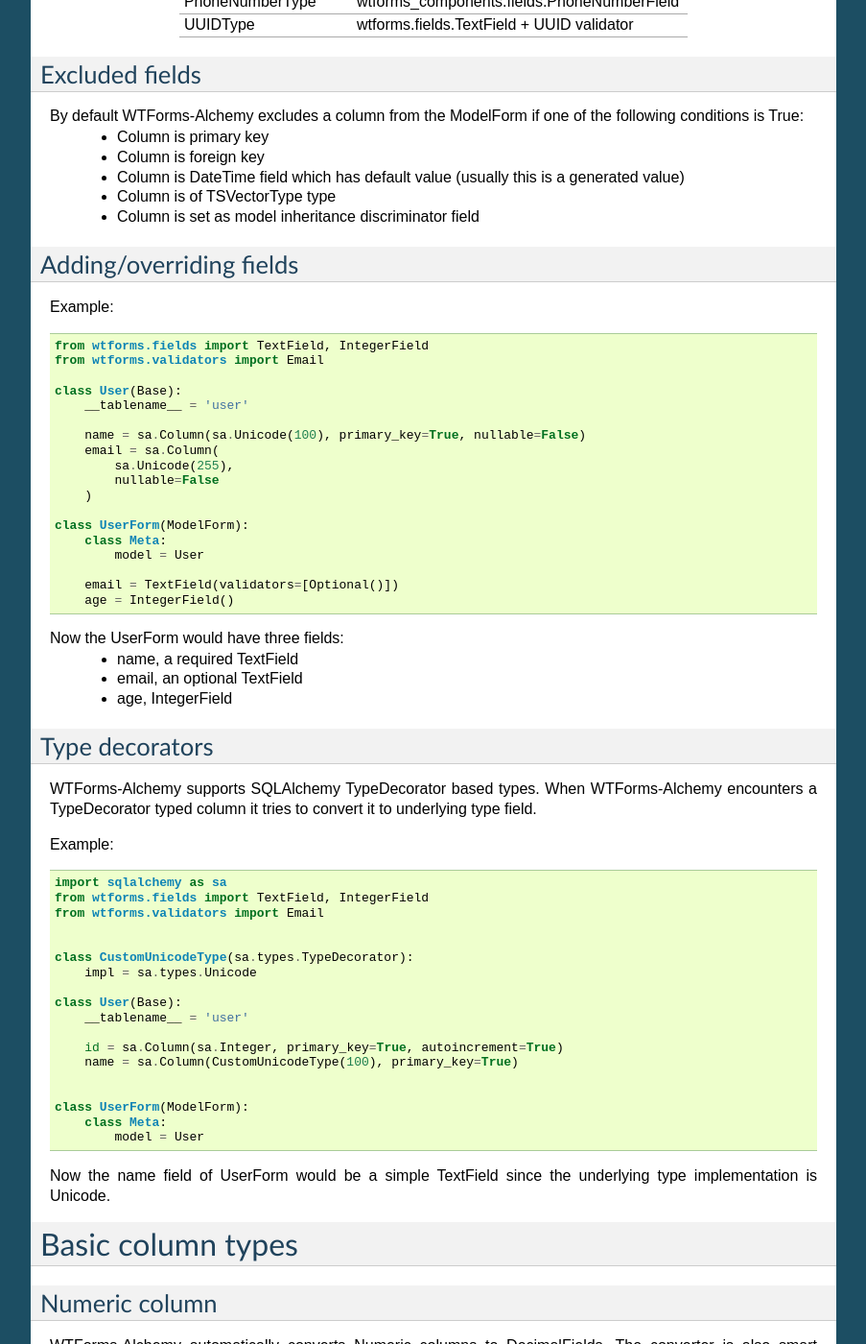
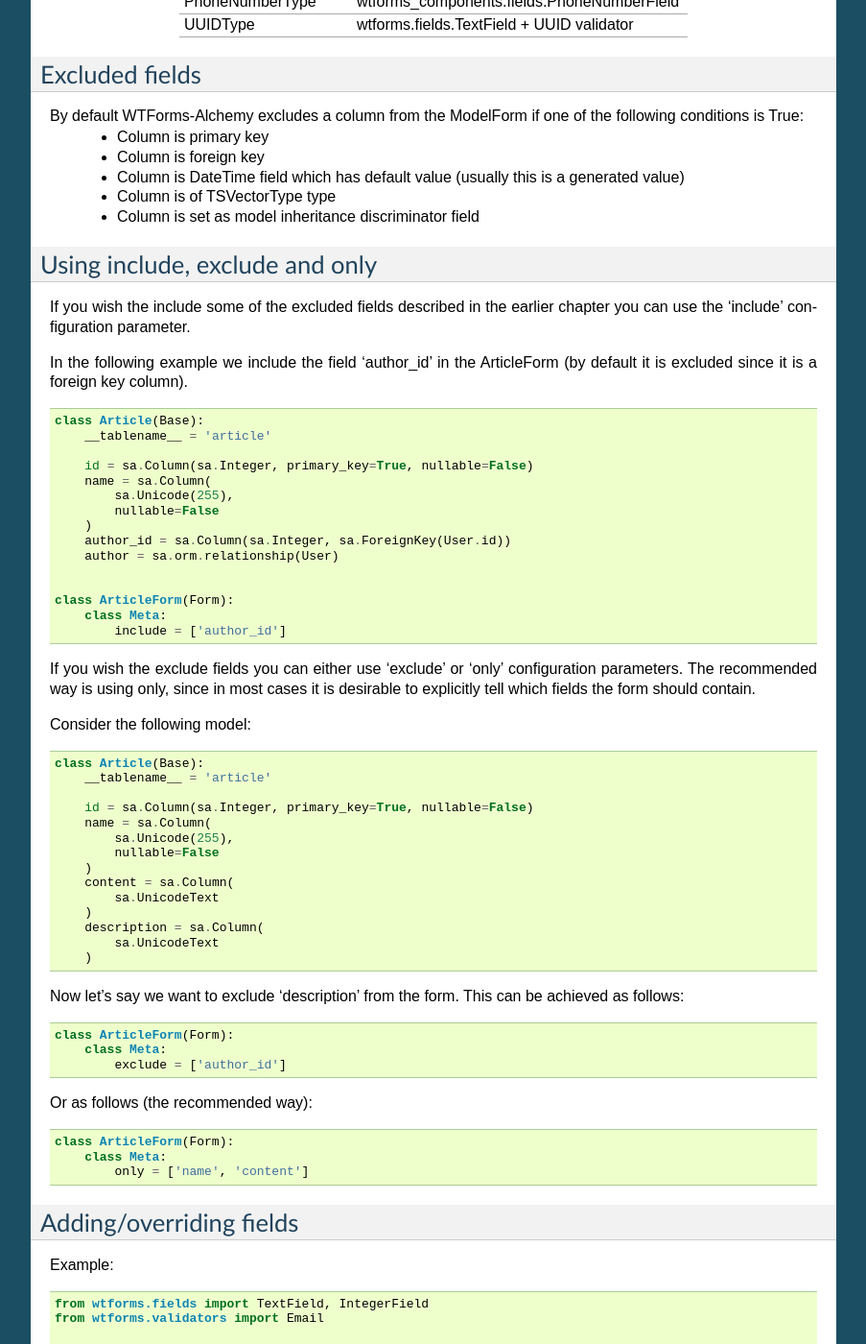
Before and after one commit to kvesteri/wtforms-alchemy, a Sphinx documentation site: the page built from docs/index.rst, in a window 1280 px wide and 1400 px high, scrolled down 2371 px. Shown: the whole window at 96% size, without its empty margins (198-1101 px from the left). Built offline with Sphinx 7.4.7, drawn with Linux system fonts in a browser that asks for light colours; some of the changed text lies outside the part shown.

Commit message:
Added docs for include, exclude and only, refs #39

```diff
--- a/docs/index.rst
+++ b/docs/index.rst
@@ -141,6 +141,80 @@
     * Column is DateTime field which has default value (usually this is a generated value)
     * Column is of TSVectorType type
     * Column is set as model inheritance discriminator field
+
+
+Using include, exclude and only
+-------------------------------
+
+If you wish the include some of the excluded fields described in the earlier chapter you can use the 'include' configuration parameter.
+
+
+In the following example we include the field 'author_id' in the ArticleForm (by default it is excluded since it is a foreign key column).
+
+::
+
+
+    class Article(Base):
+        __tablename__ = 'article'
+
+        id = sa.Column(sa.Integer, primary_key=True, nullable=False)
+        name = sa.Column(
+            sa.Unicode(255),
+            nullable=False
+        )
+        author_id = sa.Column(sa.Integer, sa.ForeignKey(User.id))
+        author = sa.orm.relationship(User)
+
+
+    class ArticleForm(Form):
+        class Meta:
+            include = ['author_id']
+
+
+If you wish the exclude fields you can either use 'exclude' or 'only' configuration parameters. The recommended way is using only, since in most cases it is desirable to explicitly tell which fields the form should contain.
+
+Consider the following model:
+
+::
+
+
+    class Article(Base):
+        __tablename__ = 'article'
+
+        id = sa.Column(sa.Integer, primary_key=True, nullable=False)
+        name = sa.Column(
+            sa.Unicode(255),
+            nullable=False
+        )
+        content = sa.Column(
+            sa.UnicodeText
+        )
+        description = sa.Column(
+            sa.UnicodeText
+        )
+
+
+Now let's say we want to exclude 'description' from the form. This can be achieved as follows:
+
+::
+
+
+    class ArticleForm(Form):
+        class Meta:
+            exclude = ['author_id']
+
+
+Or as follows (the recommended way):
+
+
+::
+
+
+    class ArticleForm(Form):
+        class Meta:
+            only = ['name', 'content']
+
+
 
 
 Adding/overriding fields
```
